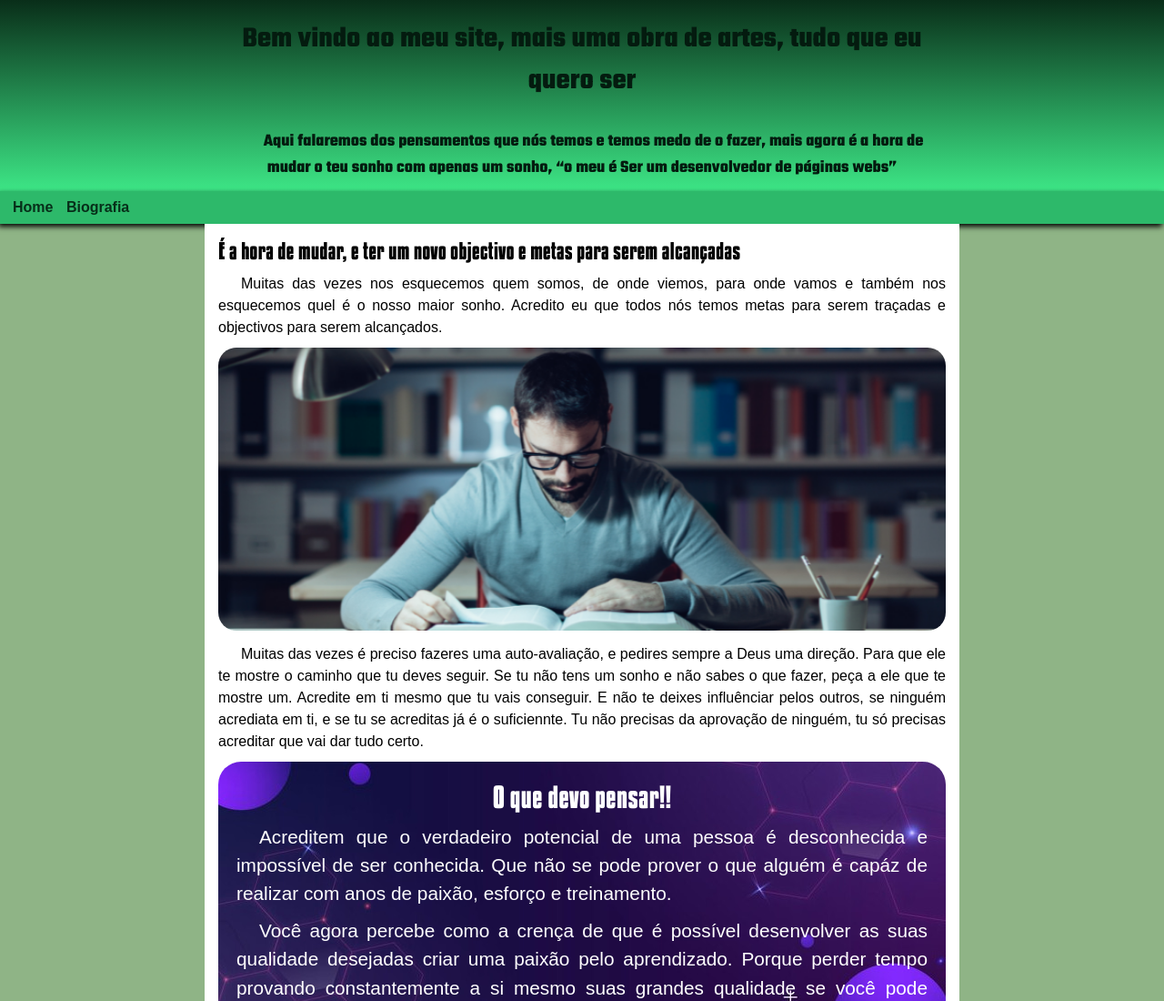
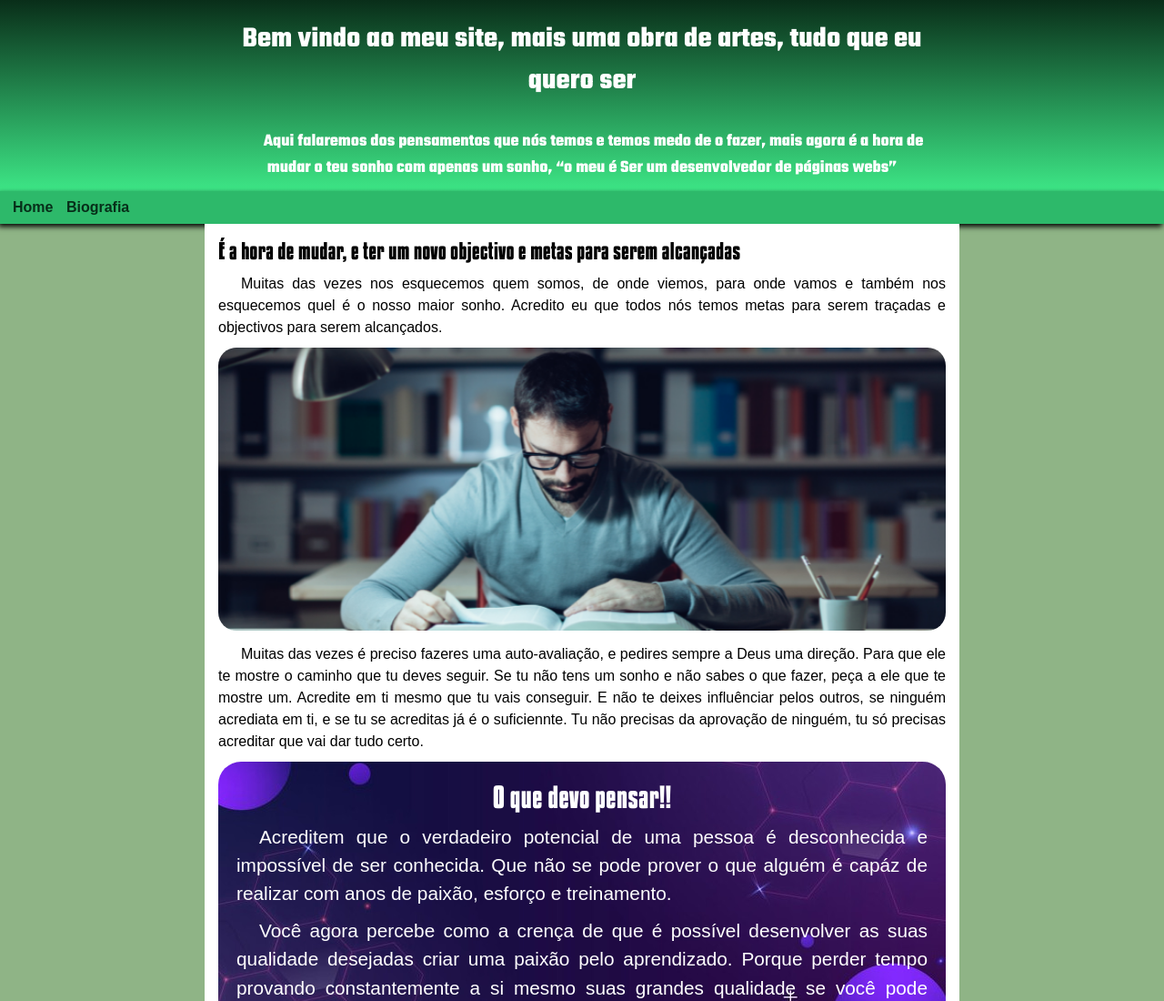
Before and after one commit to guilhermebaptistaa/Meu-projeeto, a plain HTML site: page index.html in a window 1280 px wide. Shown: the top 1100 px of the page at 91% size. Drawn offline with Linux system fonts and the light colour scheme.

Commit message:
dei a cor da letra do header

```diff
--- a/estilo/style.css
+++ b/estilo/style.css
@@ -42,7 +42,7 @@ main{
 header{
     background-image: linear-gradient(to bottom, var(--cor04), var(--cor02)) ;
     background-repeat: no-repeat;
-   color: #041b0f;
+   color: white;
  min-height:150px;
 
 }
```
